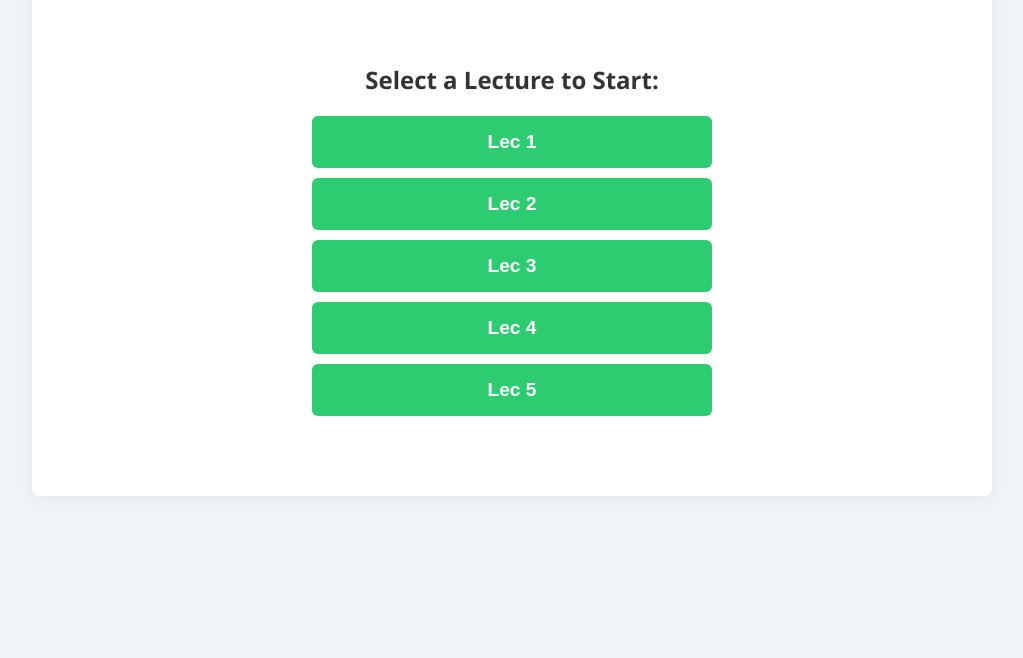
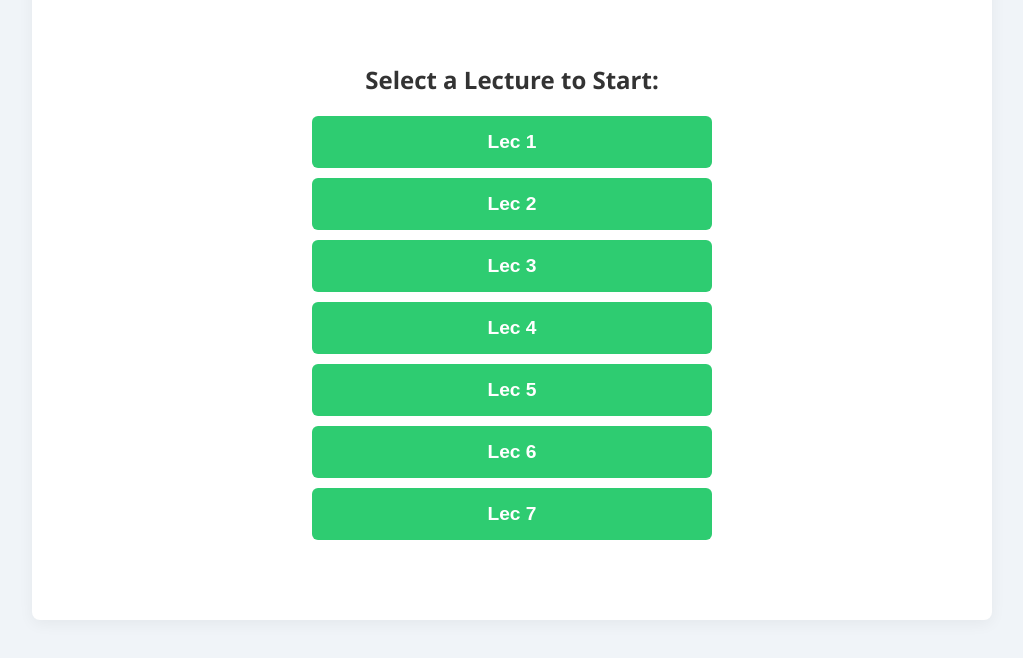
Before and after one commit to MOHTAREFPS2/Bio, a plain HTML site: page index.html in a window 1280 px wide. Shown: the part 136-794 px from the top of the page, without its empty margins (128-1151 px from the left). Drawn offline with Linux system fonts and the light colour scheme.

```diff
--- a/index.html
+++ b/index.html
@@ -206,7 +206,9 @@
     { title: "Lec 2", filename: "L2.json" },
     { title: "Lec 3", filename: "L3.json" },
     { title: "Lec 4", filename: "L4.json" },
-    { title: "Lec 5", filename: "L5.json" }
+    { title: "Lec 5", filename: "L5.json" },
+    { title: "Lec 6", filename: "L6.json" },
+    { title: "Lec 7", filename: "L7.json" }
 ];
 
 let questions = [];
```
